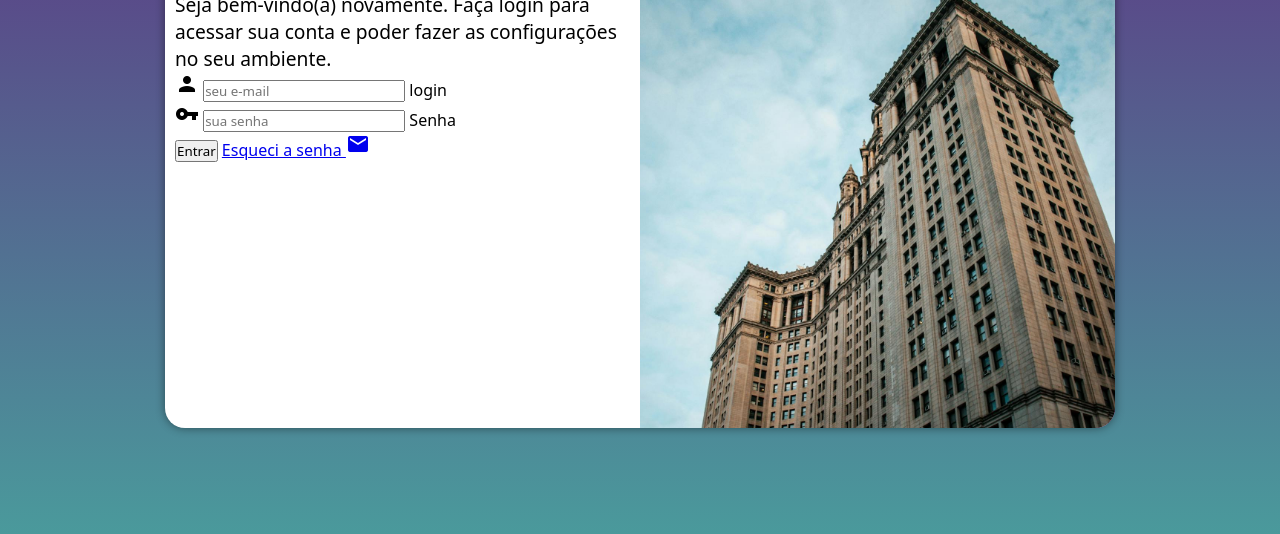
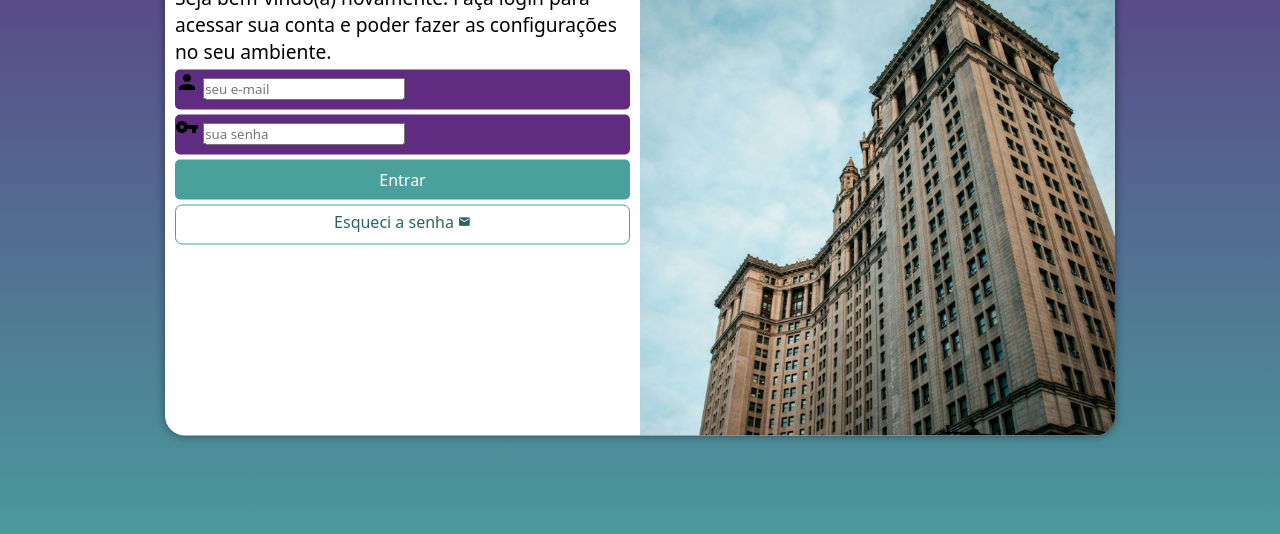
Before and after one commit to carlosdanyelps/projeto-login, a plain HTML site: page index.html in a window 1280 px wide. Shown: the part 222-756 px from the top of the page. Drawn offline with Linux system fonts and the light colour scheme.

Commit message:
formatação do formulário

```diff
--- a/estilos/style.css
+++ b/estilos/style.css
@@ -34,7 +34,7 @@ section#login {
 
     background-color: white;
     width: 250px;
-    height: 500px;
+    height: 515px;
     border-radius: 20px;
     box-shadow: 0px 0px 10px rgba(0, 0, 0, 0.450);
 
@@ -63,3 +63,56 @@ div#formulario > h1 {
 div#formulario > p {
     font-size: 0.8em;
 }
+
+form > div.campo {
+    background-color: #5f2c82;
+    display: block;
+    width: 100%;
+    height: 40px;
+    border-radius: 5px;
+    margin: 5px 0px;
+}
+
+div.campo > label {
+    display: none;
+}
+
+form > input[type=submit] {
+    display: block;
+    font-size: 1em;
+    width: 100%;
+    height: 40px;
+    background-color: #49a09d;
+    color: white;
+    border: none;
+    border-radius: 5px;
+    cursor: pointer;
+}
+
+form > input[type=submit]:hover {
+    background-color: #2d6462;
+}
+
+form > a.botao {
+    display: block;
+    text-align: center;
+    font-size: 1em;
+    width: 100%;
+    height: 40px;
+    padding-top: 5px;
+    margin-top: 5px;
+    background-color: white;
+    color: #2d6462;
+    border: 1px solid #49a09d;
+    border-radius: 7px;
+    text-decoration: none;
+}
+
+form > a.botao:hover {
+    background-color: #6cd3cf;
+}
+
+form > a.botao > span {
+    font-size: 0.8em;
+
+}
--- a/index.html
+++ b/index.html
@@ -13,7 +13,7 @@
     <main>
         <section id="login">
             <div id="imagem">
-
+                <!-- Aqui vai a imagem nas CSS -->
             </div>
             <div id="formulario">
                 <h1>Login</h1>
@@ -30,7 +30,7 @@
                         <label for="isenha">Senha</label>
                     </div>
                     <input type="submit" value="Entrar">
-                    <a href="esqueci.html">
+                    <a href="esqueci.html" class="botao">
                         Esqueci a senha <span class="material-icons">mail</span>
                     </a>
                 </form>
```
